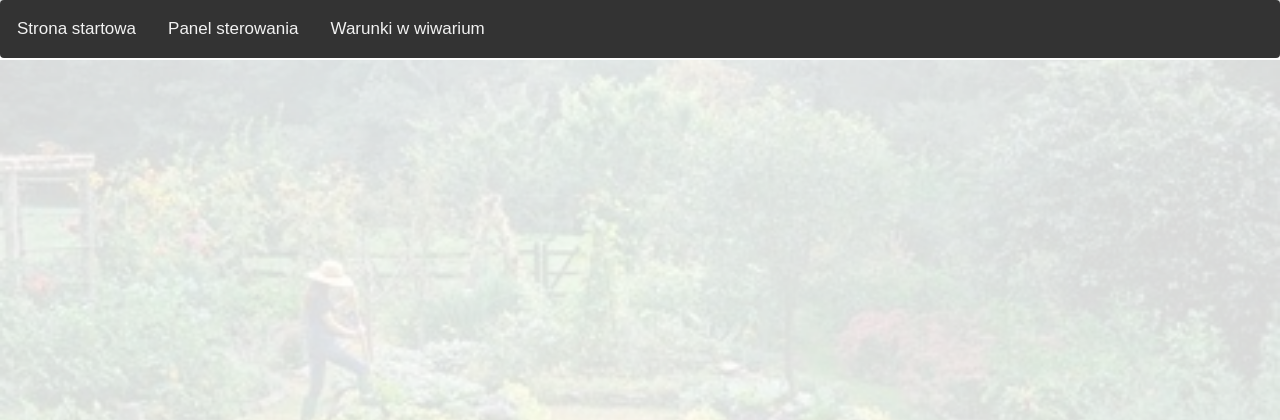
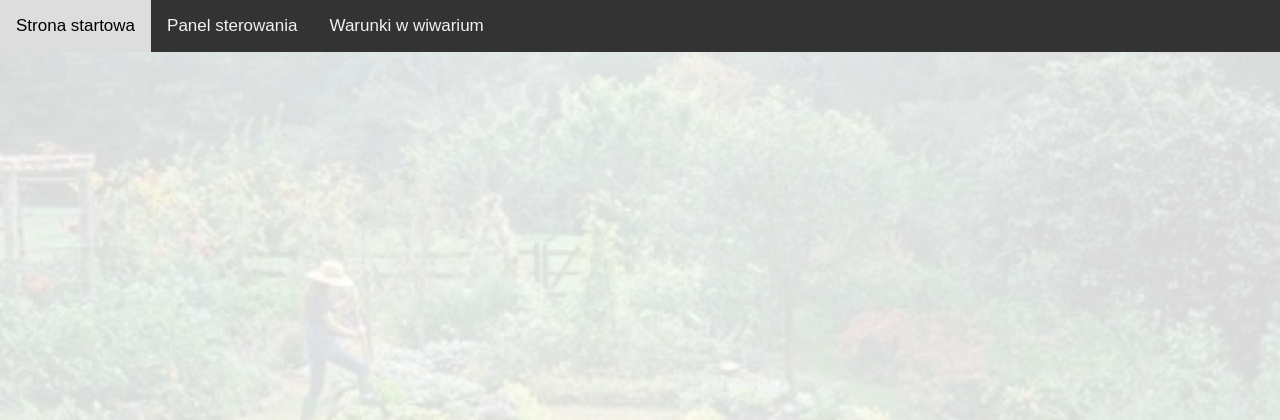
Before and after one commit to Rogol98/Wiwarium, a Flask app: template templates/main.html in a window 1280 px wide. Shown: the top 420 px of the page. Run offline with Flask 2, Linux system fonts and the light colour scheme; the template is opened without the code that fills it, so the values that code supplies are empty; parts of the project's set-up code (start-up, migrations or seed data) failed here and were passed over; some libraries are stand-ins or nearby versions.

Commit message:
09.01.2022 v8

```diff
--- a/templates/main.html
+++ b/templates/main.html
@@ -2,13 +2,6 @@
 
 <head>
    <title>RPi Web Server</title>
-   <!-- Latest compiled and minified CSS -->
-   <link rel="stylesheet" href="https://maxcdn.bootstrapcdn.com/bootstrap/3.3.6/css/bootstrap.min.css"
-      integrity="sha384-1q8mTJOASx8j1Au+a5WDVnPi2lkFfwwEAa8hDDdjZlpLegxhjVME1fgjWPGmkzs7" crossorigin="anonymous">
-   <!-- Optional theme -->
-   <link rel="stylesheet" href="https://maxcdn.bootstrapcdn.com/bootstrap/3.3.6/css/bootstrap-theme.min.css"
-      integrity="sha384-fLW2N01lMqjakBkx3l/M9EahuwpSfeNvV63J5ezn3uZzapT0u7EYsXMjQV+0En5r" crossorigin="anonymous">
-   <!-- Latest compiled and minified JavaScript -->
    <link rel="stylesheet" href="/static/style.css">
    <script src="https://maxcdn.bootstrapcdn.com/bootstrap/3.3.6/js/bootstrap.min.js"
       integrity="sha384-0mSbJDEHialfmuBBQP6A4Qrprq5OVfW37PRR3j5ELqxss1yVqOtnepnHVP9aJ7xS"
```
